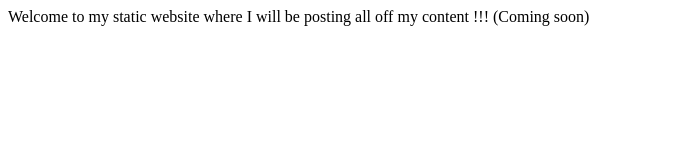
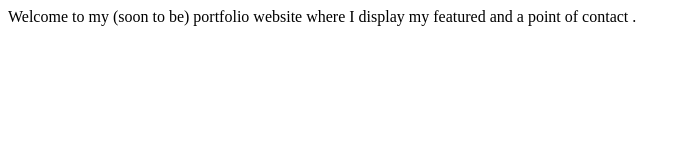
Before and after one commit to Nkwenstar/S3NkwenstarStatic, a plain HTML site: page index.html in a window 1280 px wide. Shown: the whole page, without its empty margins (0-690 px from the left). Drawn offline with Linux system fonts and the light colour scheme.

```diff
--- a/index.html
+++ b/index.html
@@ -2,10 +2,10 @@
 <html lang="en" dir="ltr">
   <head>
     <meta charset="utf-8">
-    <title>  Nkwenstar </title>
+    <title>  Nkwenstar</title>
   </head>
   <body>
-Welcome to my static website where I will be posting all off my content !!! (Coming soon)
+Welcome to my (soon to be) portfolio website where I display my featured and a point of contact .
 
   </body>
 </html>
```
Also changed, not shown: app.js (deleted), error.html (deleted).
